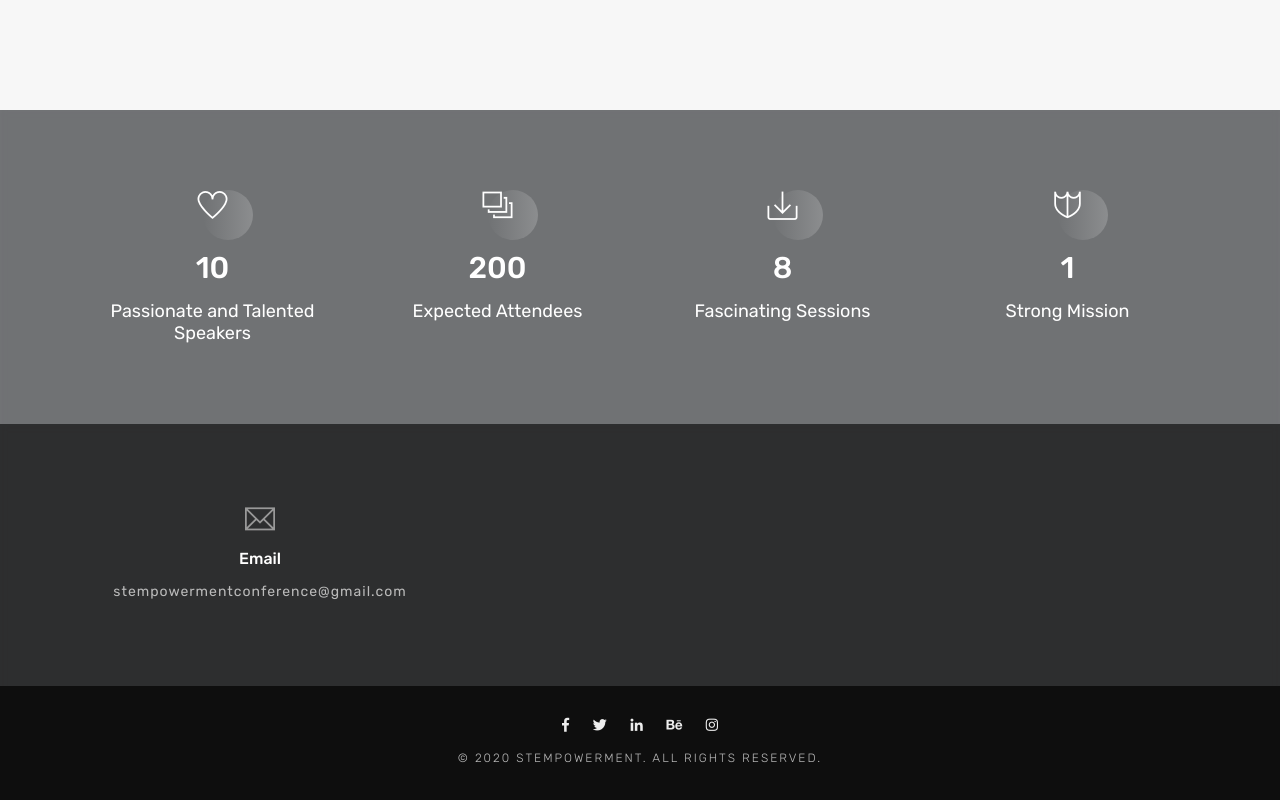
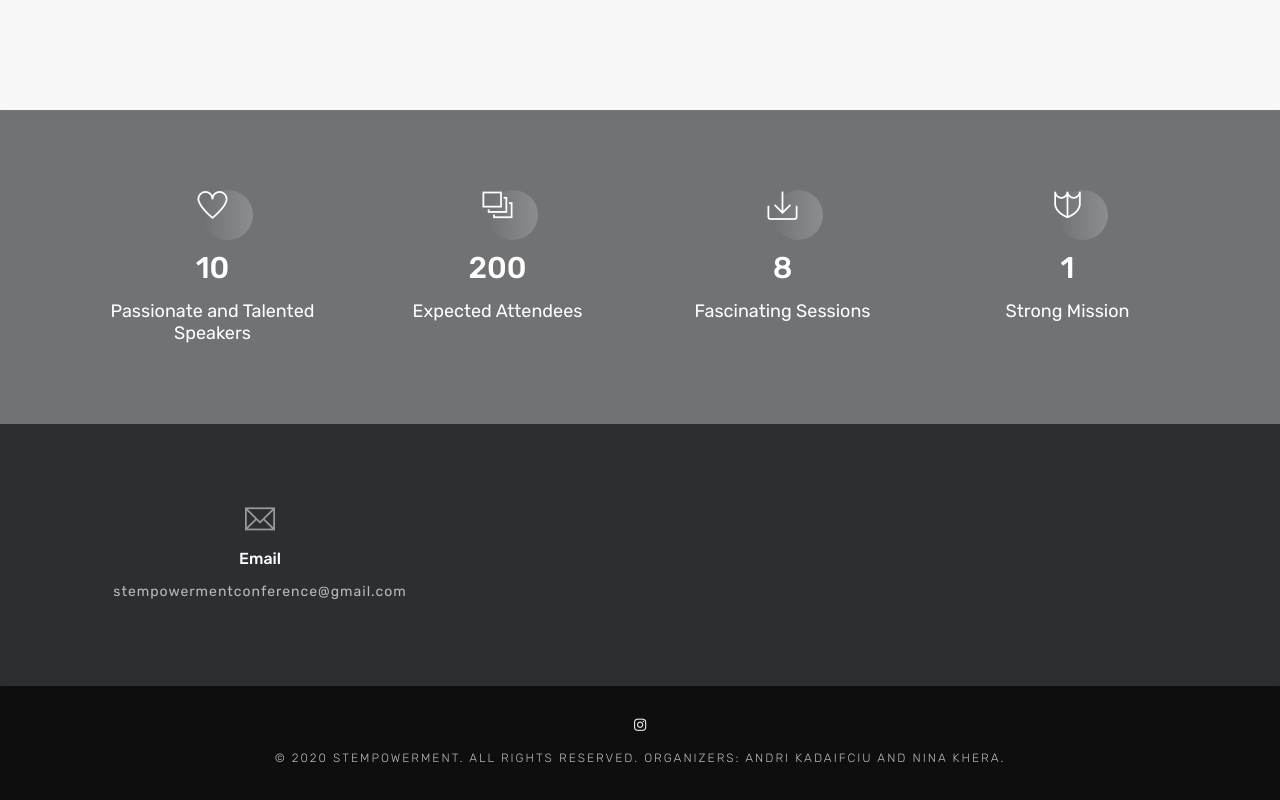
Before and after one commit to stempowerment/stempowerment.github.io, a plain HTML site: page index.html in a window 1280 px wide. Shown: the part 3828-4628 px from the top of the page. Drawn offline with Linux system fonts and the light colour scheme.

Commit message:
Update index.html

```diff
--- a/index.html
+++ b/index.html
@@ -328,22 +328,10 @@
                             <div class="copy text-center">
                                 <div class="social">
                                     <a href="#0" class="icon">
-                                        <i class="fab fa-facebook-f"></i>
-                                    </a>
-                                    <a href="#0" class="icon">
-                                        <i class="fab fa-twitter"></i>
-                                    </a>
-                                    <a href="#0" class="icon">
-                                        <i class="fab fa-linkedin-in"></i>
-                                    </a>
-                                    <a href="#0" class="icon">
-                                        <i class="fab fa-behance"></i>
-                                    </a>
-                                    <a href="#0" class="icon">
                                         <i class="fab fa-instagram"></i>
                                     </a>
                                 </div>
-                                <p>&copy; 2020 STEMpowerment. All Rights Reserved.</p>
+                                <p>&copy; 2020 STEMpowerment. All Rights Reserved. Organizers: Andri Kadaifciu and Nina Khera. </p>
                             </div>
                         </div>
 
```
